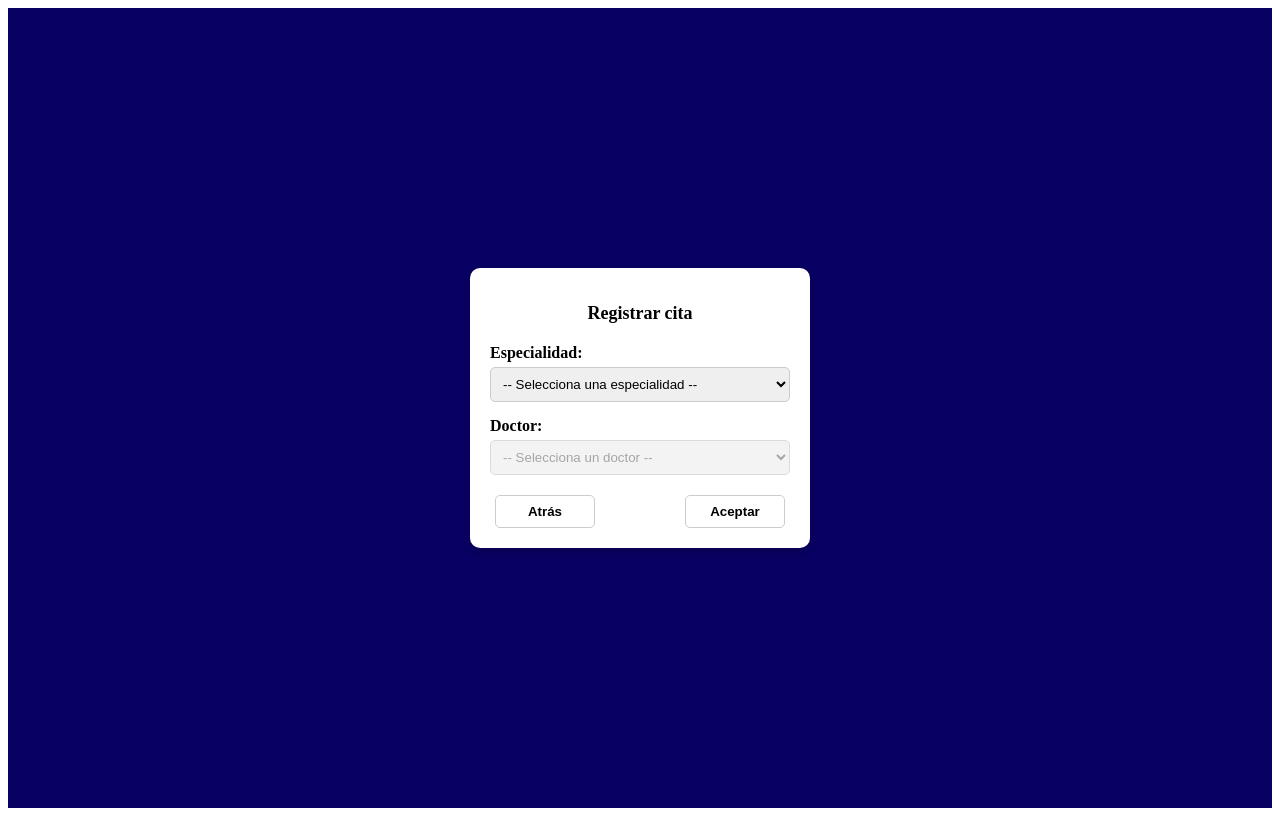
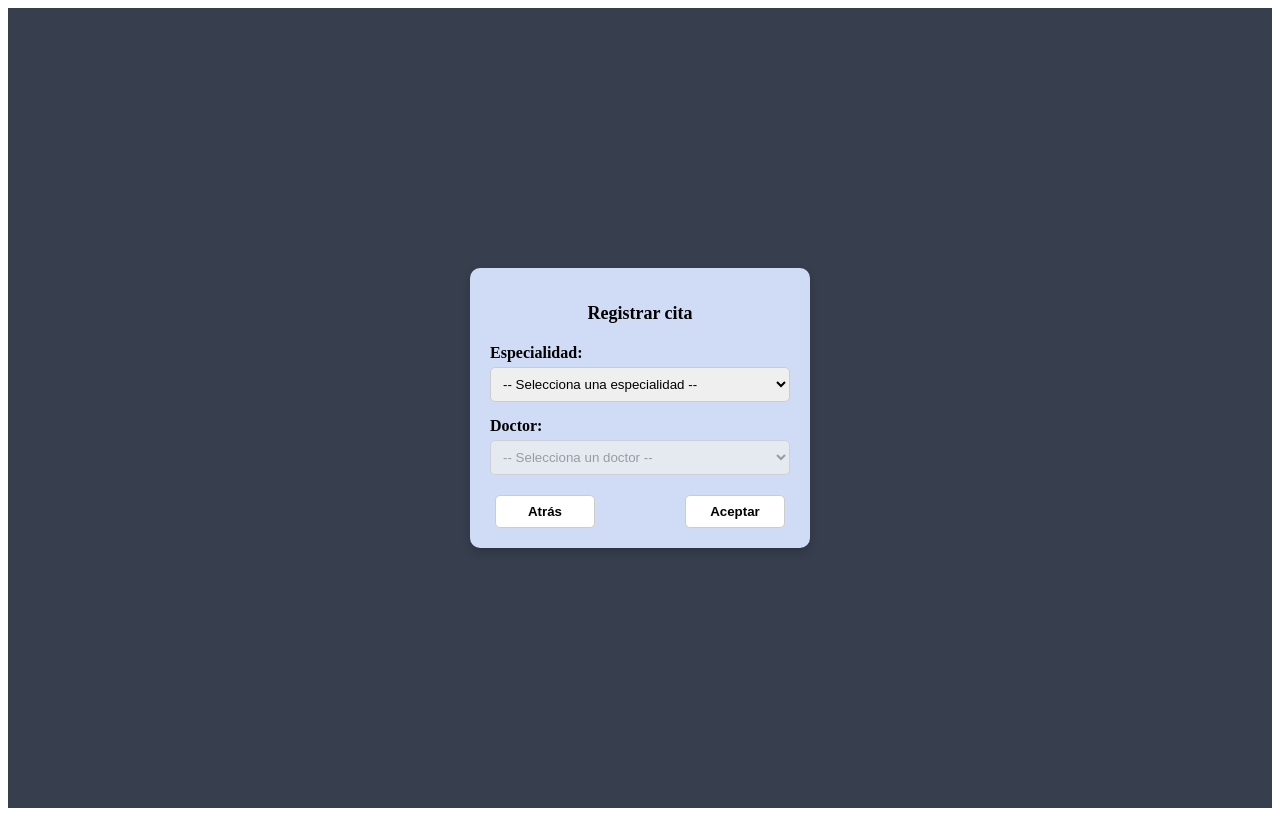
Before and after one commit to jesusvalure/BIOCODETEC, a React (Vite) app in the folder Proyecto/: page / in a window 1280 px wide. Built offline with nearby package versions, Linux system fonts and the light colour scheme.

Commit message:
Cambio colores

```diff
--- a/Proyecto/src/Components/SelectDoctorPaciente.jsx
+++ b/Proyecto/src/Components/SelectDoctorPaciente.jsx
@@ -95,10 +95,10 @@ const styles = {
     justifyContent: "center",
     alignItems: "center",
     height: "100vh",
-    backgroundColor: "#090063", // Azul oscuro
+    backgroundColor: "#373f4f", // Azul oscuro
   },
   container: {
-    backgroundColor: "white",
+    backgroundColor: "#d0dcf5",
     padding: "20px",
     borderRadius: "10px",
     boxShadow: "0px 4px 8px rgba(0, 0, 0, 0.2)",
```
